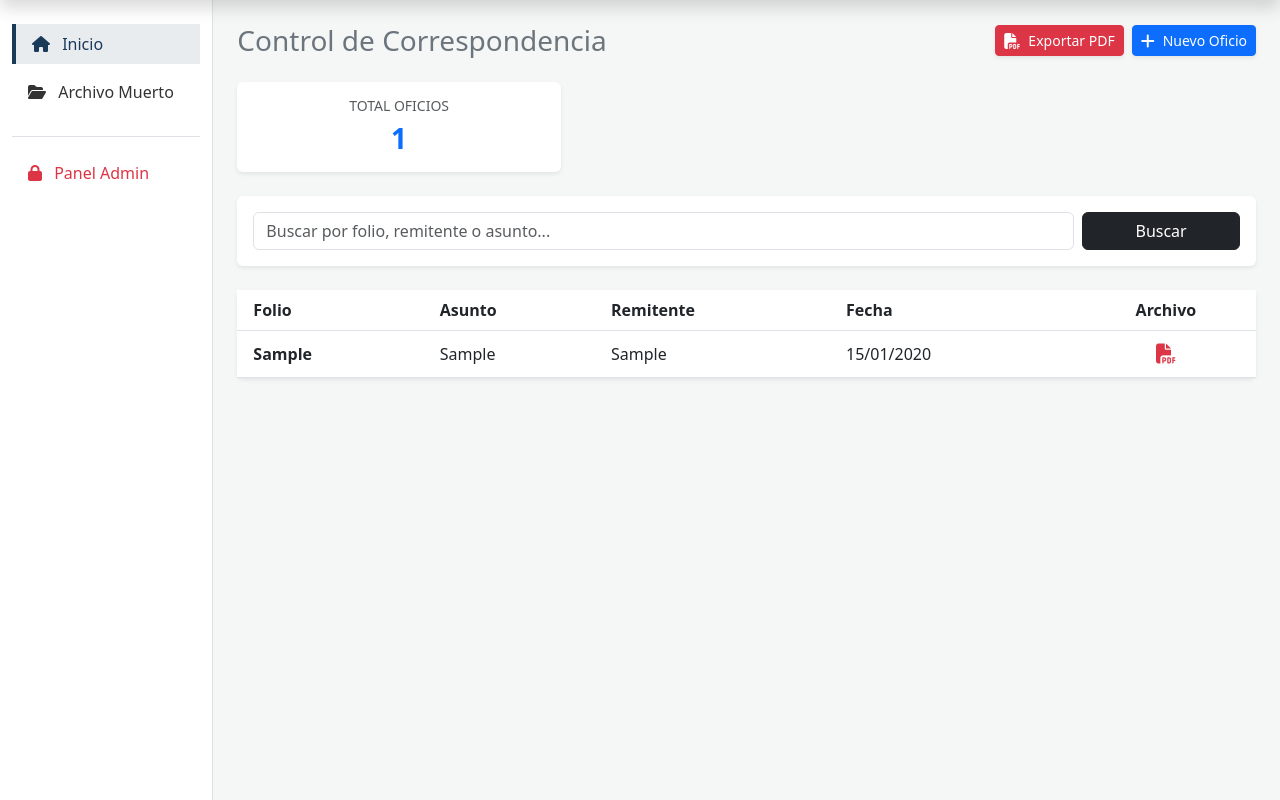
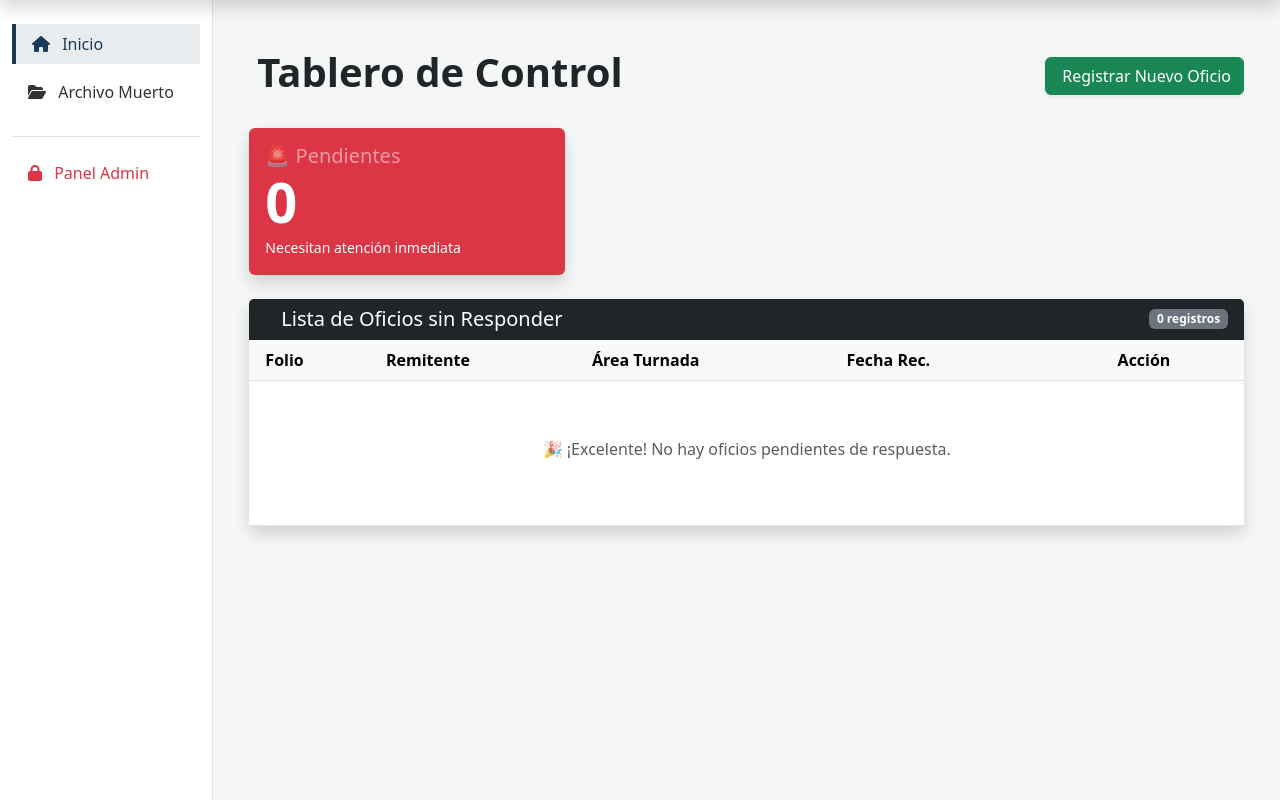
Before and after one commit to Sempiterno11/Sistema_SAGARHPA, a Django app: page / in a window 1280 px wide. Shown: the part 66-866 px from the top of the page. Run offline with Django 5.2, Linux system fonts and the light colour scheme; a user stored in the database is signed in; tables that the repository leaves empty hold one stand-in row (values such as "Sample post").

Commit message:
Avances: sistema turnado, asignacion y respuesta

```diff
--- a/core/urls.py
+++ b/core/urls.py
@@ -2,15 +2,30 @@ from django.contrib import admin
 from django.urls import path, include
 from django.conf import settings
 from django.conf.urls.static import static
-from oficios.views import lista_oficios, registrar_oficio, archivo_muerto, generar_pdf_oficios
+# Importamos directamente tus funciones para no usar el prefijo "views."
+from oficios.views import (
+    lista_oficios, registrar_oficio, archivo_muerto,
+    generar_pdf_oficios, tablero_control, asignar_area, asignar_empleado, responder_oficio
+)
 
 urlpatterns = [
     path('admin/', admin.site.urls),
     path('accounts/', include('django.contrib.auth.urls')),
-    path('', lista_oficios, name='lista_oficios'),
+
+    # 1. El Inicio (Tablero)
+    path('', tablero_control, name='lista_oficios'),
+
+    # 2. Registro (Asegúrate que este nombre coincida con el botón verde)
     path('registrar/', registrar_oficio, name='registrar_oficio'),
-    path('archivo_muerto/', archivo_muerto, name='archivo_muerto'),
+
+    # 3. Acciones
+    path('asignar-area/<int:oficio_id>/', asignar_area, name='asignar_area'),
+    path('asignar-empleado/<int:oficio_id>/', asignar_empleado, name='asignar_empleado'),
+
+    # 4. Otros
+    path('archivo-muerto/', archivo_muerto, name='archivo_muerto'),
     path('reporte-pdf/', generar_pdf_oficios, name='generar_pdf_oficios'),
+    path('responder-oficio/<int:oficio_id>/', responder_oficio, name='responder_oficio'),
 ]
 
 if settings.DEBUG:
--- a/correspondencia/templates/modals/registro_oficio.html
+++ b/correspondencia/templates/modals/registro_oficio.html
@@ -1,13 +1,14 @@
-<div class="modal fade" id="modalRegistro" tabindex="-1" aria-hidden="true">
-    <div class="modal-dialog modal-lg">
-        <div class="modal-content">
+{% extends 'base.html' %}
+
+{% block content %}
+<div class="container mt-5">
+    <div class="card shadow">
         <form method="POST" action="{% url 'registrar_oficio' %}" enctype="multipart/form-data">
             {% csrf_token %}
-                <div class="modal-header bg-primary text-white">
-                    <h5 class="modal-title"><i class="fa-solid fa-pen-to-square me-2"></i>Registrar Nuevo Oficio</h5>
-                    <button type="button" class="btn-close btn-close-white" data-bs-dismiss="modal"></button>
+            <div class="card-header bg-primary text-white">
+                <h5 class="card-title mb-0"><i class="fa-solid fa-pen-to-square me-2"></i>Registrar Nuevo Oficio</h5>
             </div>
-                <div class="modal-body">
+            <div class="card-body">
                 <div class="row">
                     <div class="col-md-6 mb-3">
                         <label class="form-label fw-bold">Número de Folio:</label>
@@ -31,11 +32,11 @@
                     <input type="file" name="archivo_pdf" class="form-control" accept="application/pdf">
                 </div>
             </div>
-                <div class="modal-footer">
-                    <button type="button" class="btn btn-secondary" data-bs-dismiss="modal">Cerrar</button>
+            <div class="card-footer d-flex justify-content-between">
+                <a href="{% url 'lista_oficios' %}" class="btn btn-secondary">Volver</a>
                 <button type="submit" class="btn btn-success">Guardar Oficio</button>
             </div>
         </form>
     </div>
 </div>
-</div>
+{% endblock %}
--- /dev/null
+++ b/correspondencia/templates/tablero_control.html
@@ -0,0 +1,99 @@
+{% extends 'base.html' %}
+
+{% block content %}
+<div class="container mt-4">
+    <div class="d-flex justify-content-between align-items-center mb-4">
+        <h1 class="fw-bold"><i class="bi bi-speedometer2 me-2"></i>Tablero de Control</h1>
+        <a href="{% url 'registrar_oficio' %}" class="btn btn-success shadow-sm">
+            <i class="bi bi-plus-circle me-1"></i> Registrar Nuevo Oficio
+        </a>
+    </div>
+
+    <div class="row mb-4">
+        <div class="col-md-4">
+            <div class="card bg-danger text-white shadow border-0">
+                <div class="card-body">
+                    <div class="d-flex justify-content-between align-items-center">
+                        <div>
+                            <h5 class="card-title mb-0 text-white-50">🚨 Pendientes</h5>
+                            <p class="display-4 fw-bold mb-0">{{ total_pendientes }}</p>
+                        </div>
+                        <i class="bi bi-exclamation-triangle fs-1"></i>
+                    </div>
+                    <small>Necesitan atención inmediata</small>
+                </div>
+            </div>
+        </div>
+    </div>
+
+    <div class="card shadow border-0">
+        <div class="card-header bg-dark text-white d-flex justify-content-between align-items-center">
+            <h5 class="mb-0 px-2"><i class="bi bi-list-task me-2"></i>Lista de Oficios sin Responder</h5>
+            <span class="badge bg-secondary">{{ total_pendientes }} registros</span>
+        </div>
+        <div class="card-body p-0"> <div class="table-responsive">
+                <table class="table table-hover align-middle mb-0">
+                    <thead class="table-light">
+                        <tr>
+                            <th class="ps-3">Folio</th>
+                            <th>Remitente</th>
+                            <th>Área Turnada</th>
+                            <th>Fecha Rec.</th>
+                            <th class="text-center" style="width: 200px;">Acción</th>
+                        </tr>
+                    </thead>
+                    <tbody>
+                        {% for oficio in pendientes %}
+                        <tr>
+                            <td class="ps-3"><strong>{{ oficio.numero_oficio }}</strong></td>
+                            <td>{{ oficio.remitente }}</td>
+                            <td>
+                                {% if oficio.area_destino %}
+                                    <span class="badge bg-info text-dark">
+                                        <i class="bi bi-building"></i> {{ oficio.area_destino.id_area }}
+                                    </span>
+                                {% else %}
+                                    <span class="badge bg-light text-muted border text-dark">No Turnado</span>
+                                {% endif %}
+                            </td>
+                            <td>{{ oficio.fecha_recepcion|date:"d/m/Y" }}</td>
+                            <td class="pe-3">
+                                {% if oficio.estado == 'RECIBIDO' %}
+                                    <a href="{% url 'asignar_area' oficio.id %}" class="btn btn-sm btn-warning w-100 shadow-sm">
+                                        <i class="bi bi-send-fill me-1"></i> Turnar a Área
+                                    </a>
+                                {% elif oficio.estado == 'TURNADO' %}
+                                    <a href="{% url 'asignar_empleado' oficio.id %}" class="btn btn-sm btn-primary w-100 shadow-sm">
+                                        <i class="bi bi-person-plus-fill me-1"></i> Asignar Persona
+                                    </a>
+                                {% elif oficio.estado == 'EN_PROCESO' %}
+                                    <div class="d-grid gap-1">
+                                        <span class="badge bg-success py-2 text-wrap">
+                                            <i class="bi bi-person-check-fill me-1"></i> Con: {{ oficio.asignado_a.nombre }}
+                                        </span>
+                                        <a href="{% url 'responder_oficio' oficio.id %}" class="btn btn-sm btn-outline-primary shadow-sm">
+                                            <i class="bi bi-file-earmark-arrow-up-fill me-1"></i> Subir Respuesta
+                                        </a>
+                                    </div>
+                                {% elif oficio.estado == 'FINALIZADO' %}
+                                    <span class="badge bg-dark w-100 py-2">
+                                        <i class="bi bi-check-all me-1"></i> Finalizado
+                                    </span>
+                                {% endif %}
+                            </td>
+                        </tr>
+                        {% empty %}
+                        <tr>
+                            <td colspan="5" class="text-center py-5">
+                                <i class="bi bi-check-circle text-success display-4"></i>
+                                <p class="mt-2 text-muted">🎉 ¡Excelente! No hay oficios pendientes de respuesta.</p>
+                            </td>
+                        </tr>
+                        {% endfor %}
+                    </tbody>
+                </table>
+            </div>
+        </div>
+    </div>
+</div>
+{% endblock %}
--- a/oficios/admin.py
+++ b/oficios/admin.py
@@ -1,4 +1,6 @@
 from django.contrib import admin
-from .models import Oficio
+from .models import Area, Empleado, Oficio
 
+admin.site.register(Area)
+admin.site.register(Empleado)
 admin.site.register(Oficio)
--- a/oficios/views.py
+++ b/oficios/views.py
@@ -1,4 +1,4 @@
-from django.shortcuts import render
+from django.shortcuts import render, get_object_or_404
 from .models import Oficio
 from django.db import models
 from .forms import OficioForm
@@ -8,6 +8,7 @@ from datetime import datetime
 from django.http import HttpResponse
 from django.template.loader import get_template
 from xhtml2pdf import pisa
+from django.utils import timezone
 
 @login_required
 def lista_oficios(request):
@@ -31,7 +32,7 @@ def registrar_oficio(request):
     else:
         form = OficioForm()
 
-    return render(request, 'registrar_oficio.html', {'form': form})
+    return render(request, 'modals/registro_oficio.html', {'form': form})
 
 @login_required
 def archivo_muerto(request):
@@ -54,3 +55,93 @@ def generar_pdf_oficios(request):
     if pisa_status.err:
         return HttpResponse('Error al generar PDF', status=400)
     return response
+
+@login_required
+def tablero_control(request):
+    # 1. Obtenemos los oficios que NO tienen respuesta cargada
+    # Filtramos donde respuesta_pdf sea nulo o esté vacío
+    pendientes = Oficio.objects.filter(
+        models.Q(respuesta_pdf__isnull=True) | models.Q(respuesta_pdf='')
+    ).order_by('-fecha_recepcion')
+
+    # 2. Contamos cuántos hay para las tarjetas de arriba
+    total_pendientes = pendientes.count()
+
+    # 3. Sacamos los últimos 5 registrados (sean o no pendientes) para historial rápido
+    recientes = Oficio.objects.all().order_by('-id')[:5]
+
+    context = {
+        'pendientes': pendientes,
+        'total_pendientes': total_pendientes,
+        'recientes': recientes,
+    }
+
+    return render(request, 'tablero_control.html', context)
+
+@login_required
+def asignar_area(request, oficio_id):
+    oficio = get_object_or_404(Oficio, id=oficio_id)
+    from .models import Area
+    areas = Area.objects.all()
+
+    if request.method == 'POST':
+        area_id = request.POST.get('area_seleccionada')
+        indicacion = request.POST.get('instruccion')
+
+        oficio.area_destino_id = area_id
+        oficio.instruccion = indicacion
+        oficio.estado = 'TURNADO'
+        oficio.save()
+
+        # CAMBIO AQUÍ: Usamos el nombre que tienes en el navbar
+        return redirect('lista_oficios')
+
+    return render(request, 'asignar_area.html', {
+        'oficio': oficio,
+        'areas': areas
+    })
+
+@login_required
+def asignar_empleado(request, oficio_id):
+    oficio = get_object_or_404(Oficio, id=oficio_id)
+    from .models import Empleado
+
+    empleados_del_area = Empleado.objects.filter(area=oficio.area_destino)
+
+    if request.method == 'POST':
+        empleado_id = request.POST.get('empleado_id')
+        nota_interna = request.POST.get('instruccion_interna')
+
+        oficio.asignado_a_id = empleado_id
+        oficio.instruccion_interna = nota_interna
+        oficio.estado = 'EN_PROCESO'
+        oficio.save()
+
+        # CAMBIO AQUÍ: Usamos el nombre que tienes en el navbar
+        return redirect('lista_oficios')
+
+    return render(request, 'oficios/asignar_empleado.html', {
+        'oficio': oficio,
+        'empleados': empleados_del_area
+    })
+
+@login_required
+def responder_oficio(request, oficio_id):
+    # 1. Buscamos el oficio
+    oficio = get_object_or_404(Oficio, id=oficio_id)
+
+    if request.method == 'POST':
+        # 2. Extraemos el archivo PDF de la respuesta
+        archivo = request.FILES.get('archivo_respuesta')
+
+        if archivo:
+            # 3. Actualizamos los campos de respuesta y cerramos el ciclo
+            oficio.respuesta_pdf = archivo
+            oficio.fecha_respuesta = timezone.now().date()
+            oficio.estado = 'FINALIZADO'
+            oficio.save()
+
+            # 4. Mandamos al usuario de vuelta al tablero (donde ya no aparecerá como pendiente)
+            return redirect('lista_oficios')
+
+    return render(request, 'modals/responder_oficio.html', {'oficio': oficio})
```
Also changed, not shown: correspondencia/templates/asignar_area.html (added, +33 -0 lines), correspondencia/templates/modals/responder_oficio.html (added, +58 -0 lines), correspondencia/templates/oficios/asignar_empleado.html (added, +39 -0 lines), oficios/models.py (+47 -1 lines), oficios/migrations/0003_area_oficio_fecha_respuesta_oficio_fecha_turnado_and_more.py (added), oficios/migrations/0004_oficio_estado_oficio_instruccion_interna_and_more.py (added). Lines whose indentation alone changed are shown as unchanged.
